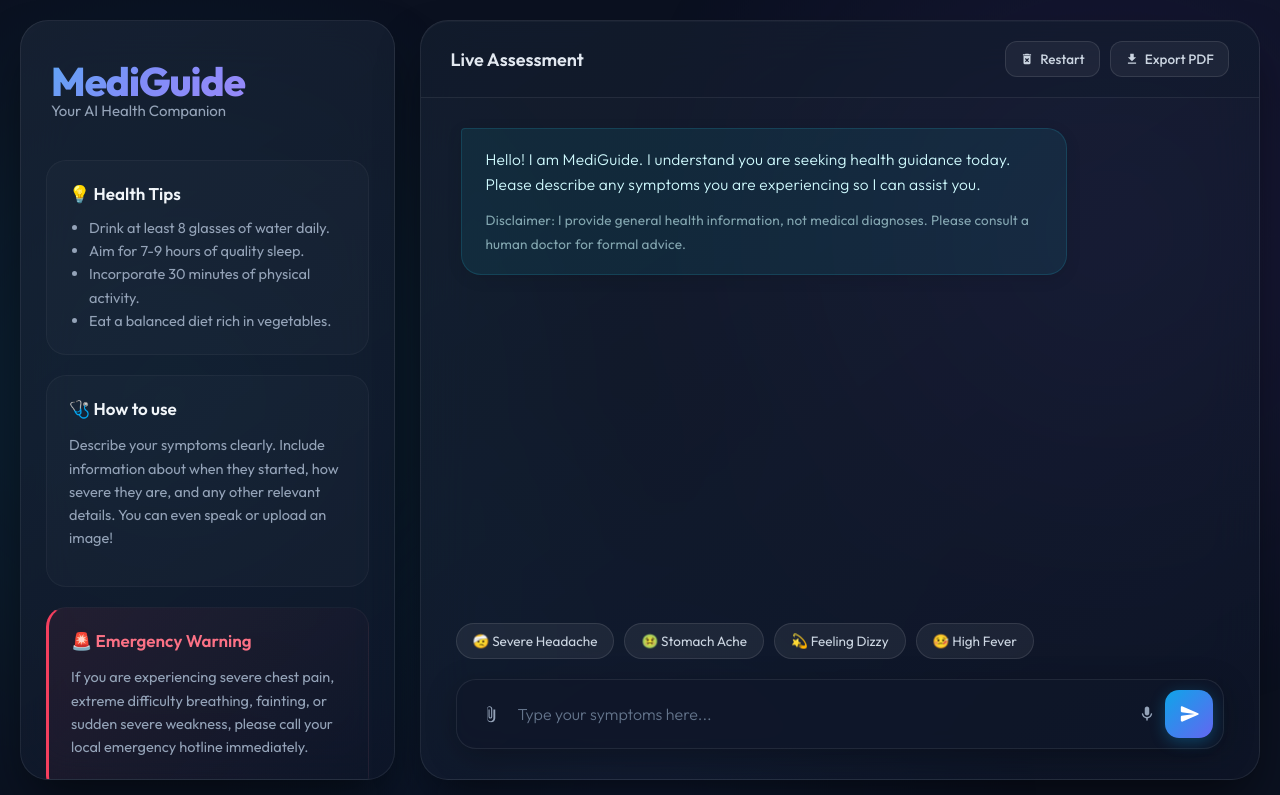
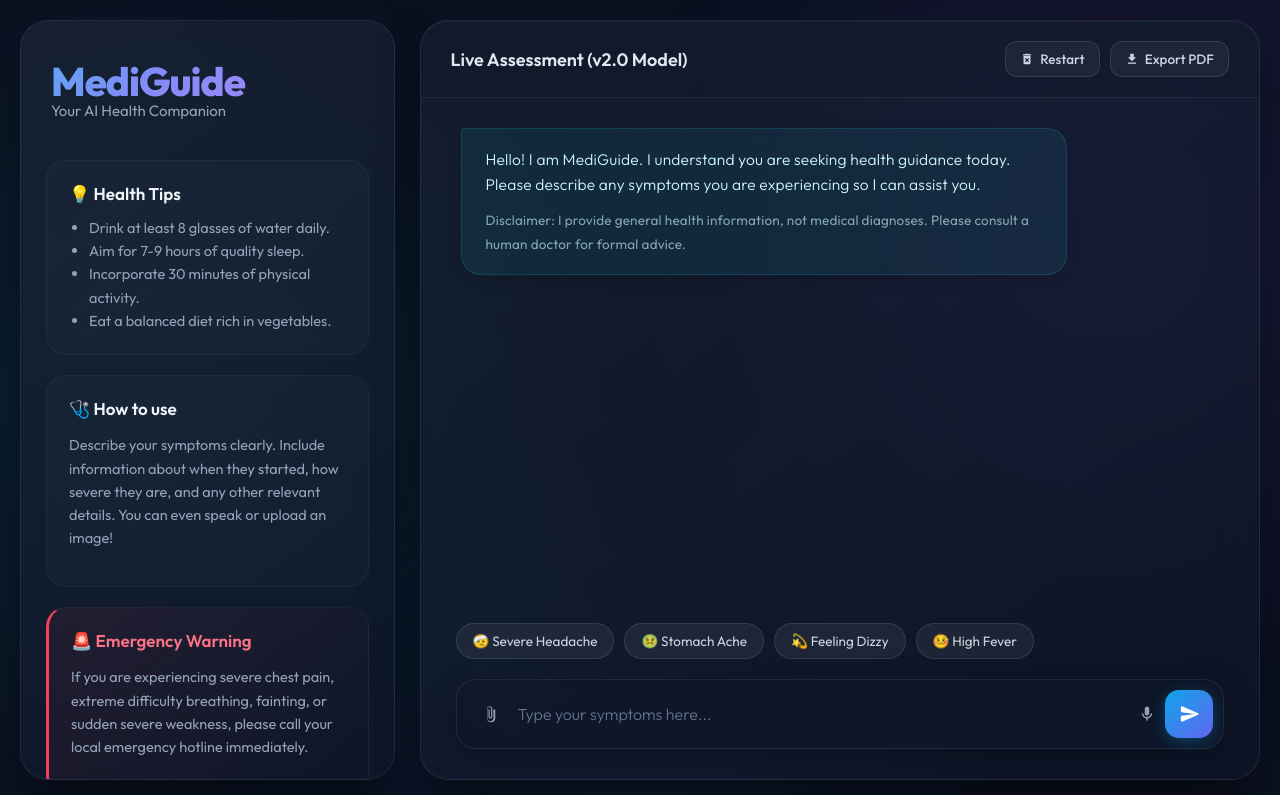
Before and after one commit to nithiyadharshini06-del/health-assistant-agent, a Flask app: page / in a window 1280 px wide. Shown: the top 795 px of the page. Run offline with Flask 3, Linux system fonts and the light colour scheme; some libraries are stand-ins or nearby versions.

Commit message:
Add v2.0 text tag to UI to verify deploy success

```diff
--- a/templates/index.html
+++ b/templates/index.html
@@ -283,7 +283,7 @@
 
         <div class="chat-container">
             <div class="chat-header">
-                <div class="header-title">Live Assessment</div>
+                <div class="header-title">Live Assessment (v2.0 Model)</div>
                 <div class="header-actions">
                     <button class="action-btn" onclick="clearChat()">
                         <svg viewBox="0 0 24 24"><path d="M6 19c0 1.1.9 2 2 2h8c1.1 0 2-.9 2-2V7H6v12zm2.46-7.12l1.41-1.41L12 12.59l2.12-2.12 1.41 1.41L13.41 14l2.12 2.12-1.41 1.41L12 15.41l-2.12 2.12-1.41-1.41L10.59 14l-2.13-2.12zM15.5 4l-1-1h-5l-1 1H5v2h14V4z"/></svg> Restart
```
